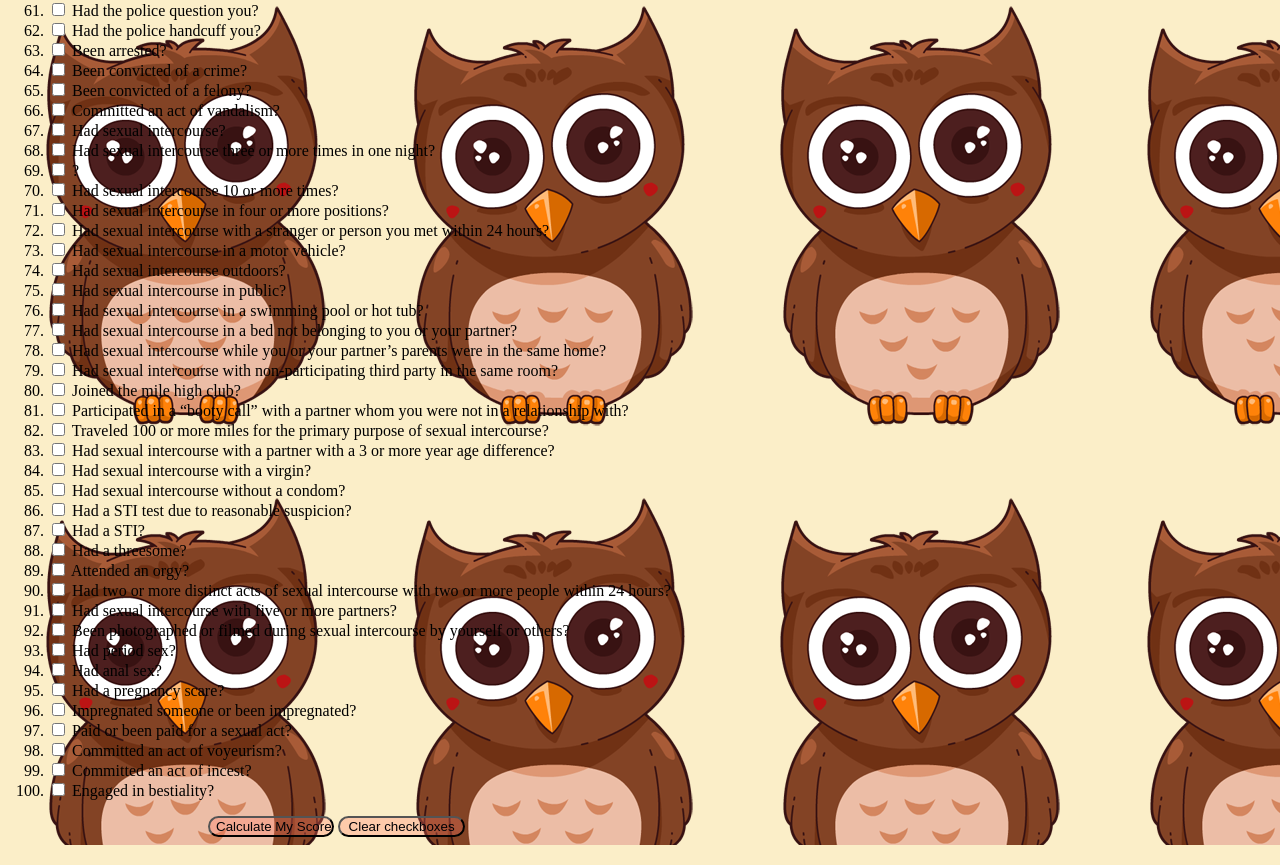
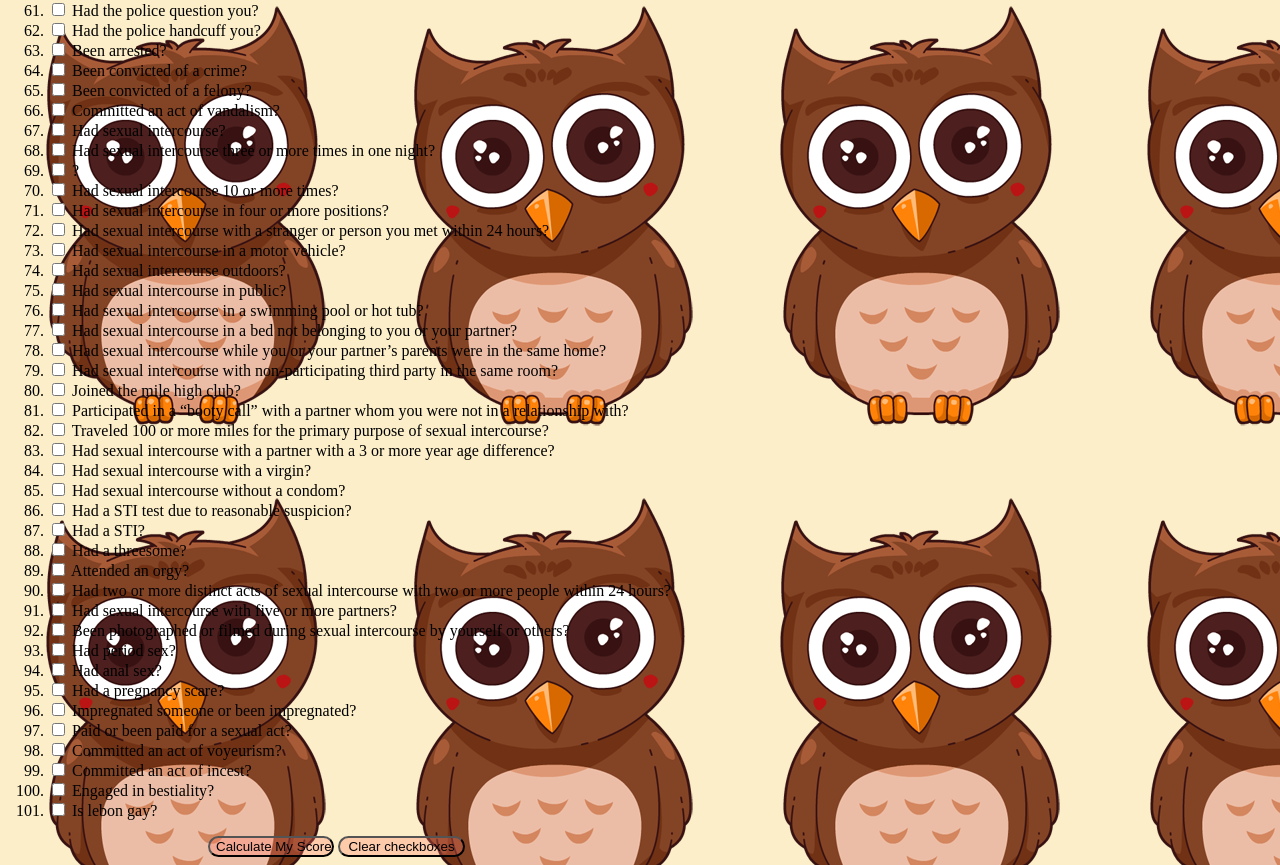
Before and after one commit to CheezeyDev/RicePurityTest, a plain HTML site: page index.html in a window 1280 px wide. Shown: the part 1503-2368 px from the top of the page. Drawn offline with nearby package versions, Linux system fonts and the light colour scheme; files whose address does not match are found by name.

Commit message:
Update index.html

```diff
--- a/index.html
+++ b/index.html
@@ -202,6 +202,7 @@
                     <li> <input type="checkbox" id="98"> Committed an act of voyeurism?
                     <li> <input type="checkbox" id="99"> Committed an act of incest?
                     <li> <input type="checkbox" id="100"> Engaged in bestiality?
+                    <li> <input type="checkbox" id="101"> Is lebon gay?
                 </ol>
 
                 <input class="button" id="submit" type="submit" value="Calculate My Score!">
```
